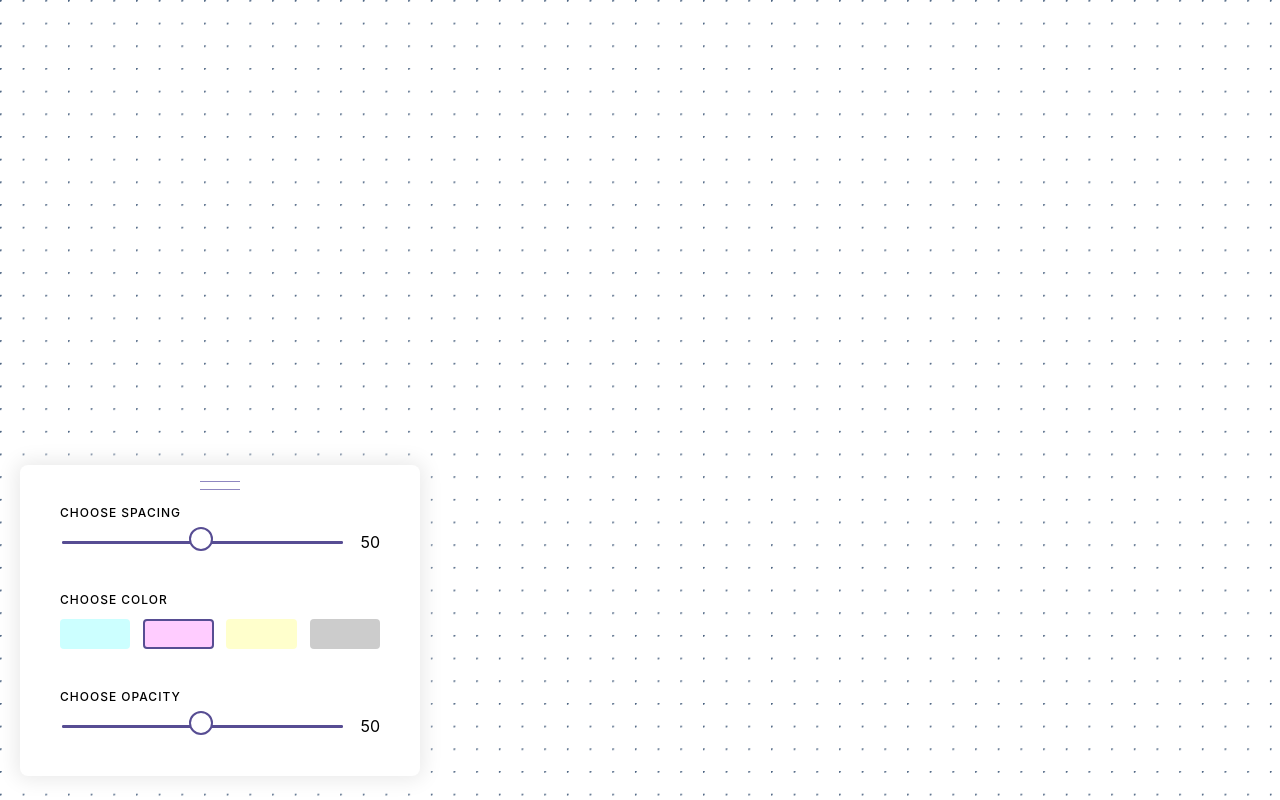
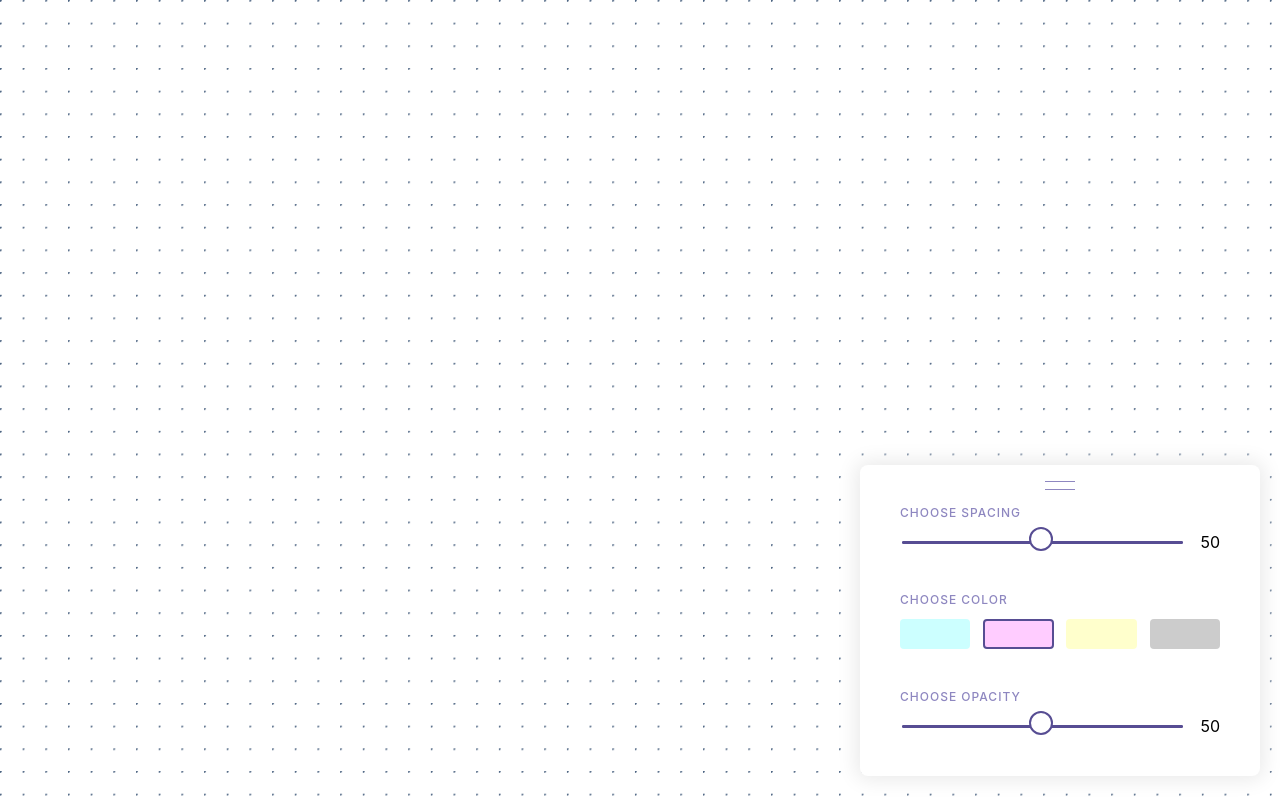
Before and after one commit to eeshdarthvader/griddy, a Next.js app: page / in a window 1280 px wide. Built offline with nearby package versions, Linux system fonts and the light colour scheme.

Commit message:
Made controls draggable

```diff
--- a/components/Controls/Controls.module.css
+++ b/components/Controls/Controls.module.css
@@ -1,6 +1,6 @@
 .control {
   position: absolute;
-  left: 20px;
+  right: 20px;
   bottom: 20px;
 
   box-sizing: border-box;
--- a/components/Controls/Handle/Handle.module.css
+++ b/components/Controls/Handle/Handle.module.css
@@ -1,11 +1,22 @@
 .handle {
   height: 8px;
-  width: 40px;
+  width: 30px;
   top: 16px;
   position: absolute;
   left: 50%;
-  transform: translate3d(-20px, 0, 0);
+  transform: translate3d(-15px, 0, 0);
   cursor: pointer;
+
+  cursor: move; /* fallback if grab cursor is unsupported */
+  cursor: grab;
+  cursor: -moz-grab;
+  cursor: -webkit-grab;
+}
+
+.handle:active {
+  cursor: grabbing;
+  cursor: -moz-grabbing;
+  cursor: -webkit-grabbing;
 }
 
 .line {
--- a/components/Controls/Label/Label.module.css
+++ b/components/Controls/Label/Label.module.css
@@ -1,4 +1,5 @@
 .label {
+  color: var(--neutral);
   margin: 0;
   margin-bottom: 12px;
   font-size: 12px;
--- a/components/Controls/index.js
+++ b/components/Controls/index.js
@@ -1,4 +1,5 @@
 import React from 'react';
+import Draggable from 'react-draggable';
 
 import styles from './Controls.module.css';
 
@@ -10,6 +11,7 @@ import Handle from './Handle';
 const Controls = () => {
 
     return (
+        <Draggable handle=".handler">
             <div className={styles.container}>
                 <section className={styles.control}>
                     <Handle />
@@ -27,6 +29,7 @@ const Controls = () => {
                     </div>
                 </section>
             </div>
+        </Draggable>
     );
 };
 
--- a/package.json
+++ b/package.json
@@ -11,6 +11,7 @@
   "dependencies": {
     "next": "9.4.1",
     "react": "16.13.1",
-    "react-dom": "16.13.1"
+    "react-dom": "16.13.1",
+    "react-draggable": "^4.4.3"
   }
 }
```
Also changed, not shown: 1 other file (tests, documents, lock files or other folders). Lines whose indentation alone changed are shown as unchanged.
